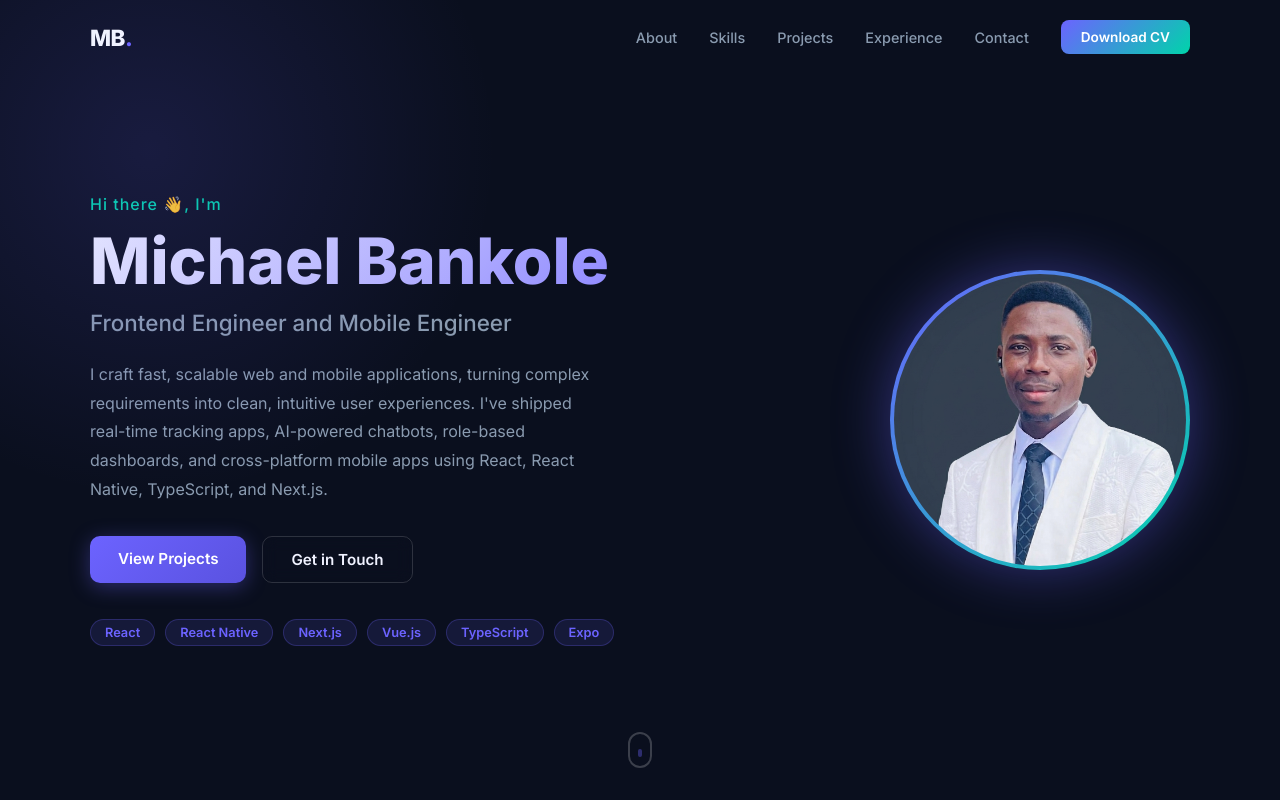
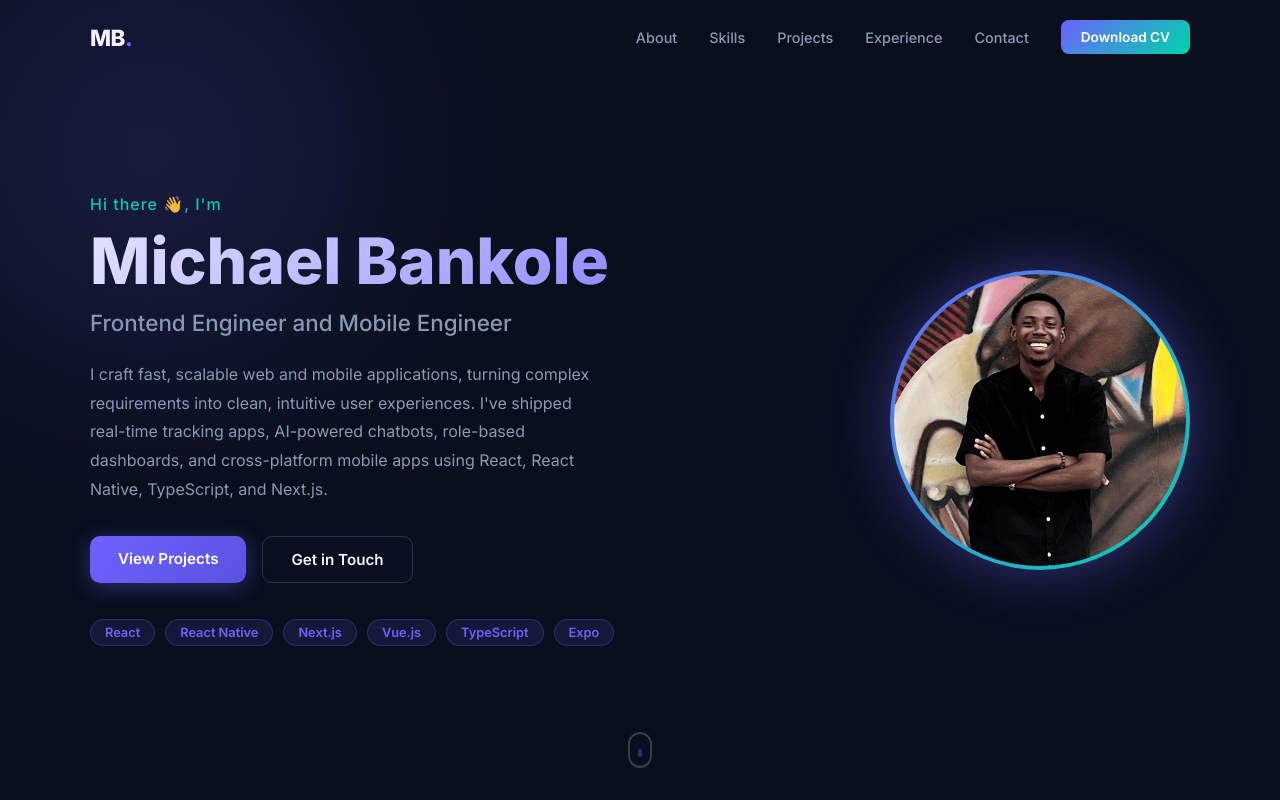
Before and after one commit to bhankymyk/portfolio, a Vue app: page / in a window 1280 px wide. Shown: the top 800 px of the page. Built offline with nearby package versions, Linux system fonts and the light colour scheme.

Commit message:
pic changed

```diff
--- a/src/components/Portfolio.vue
+++ b/src/components/Portfolio.vue
@@ -37,7 +37,7 @@
         </div>
         <div class="hero-img">
           <div class="avatar-ring">
-            <img src="../assets/avatar.png" alt="Michael Bankole" class="avatar" />
+            <img src="../assets/profile_pictures.JPEG" alt="Michael Bankole" class="avatar" />
           </div>
         </div>
       </div>
```
Also changed, not shown: src/assets/profile_pictures.JPEG (added).
